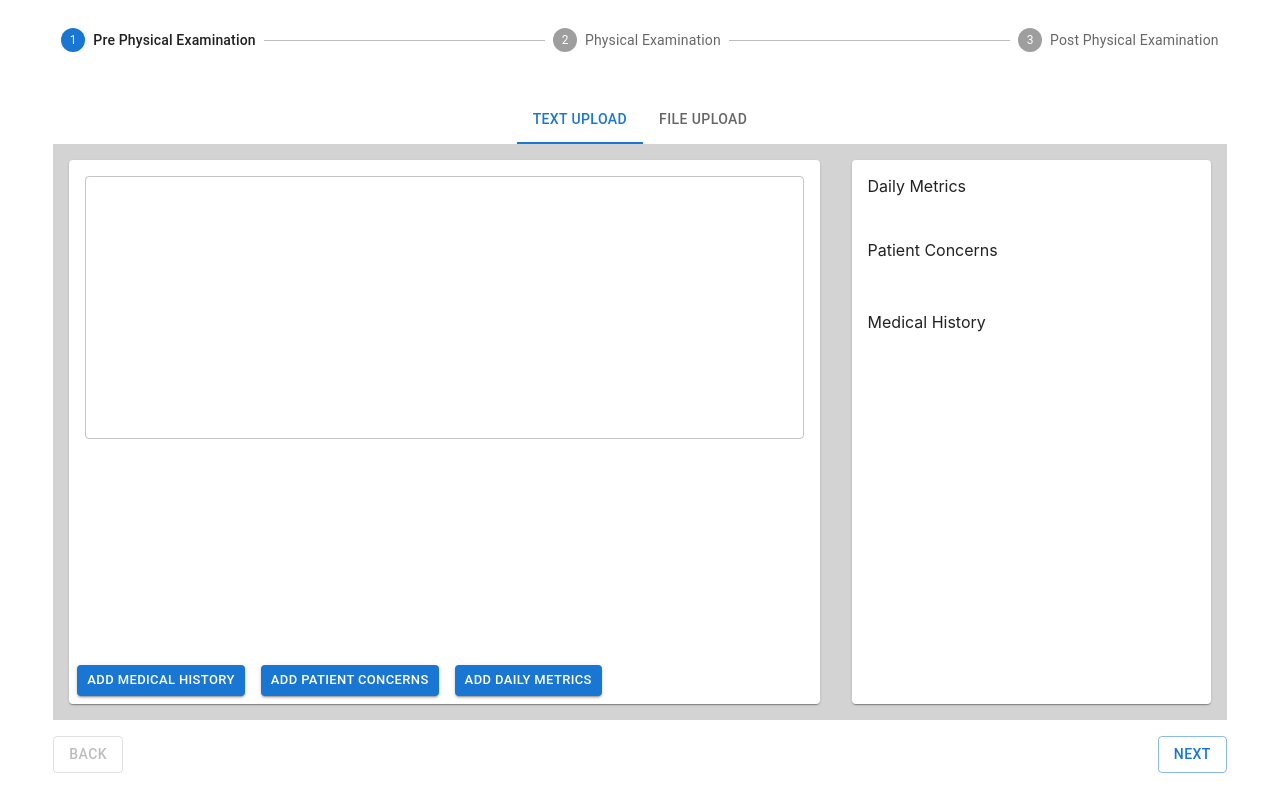
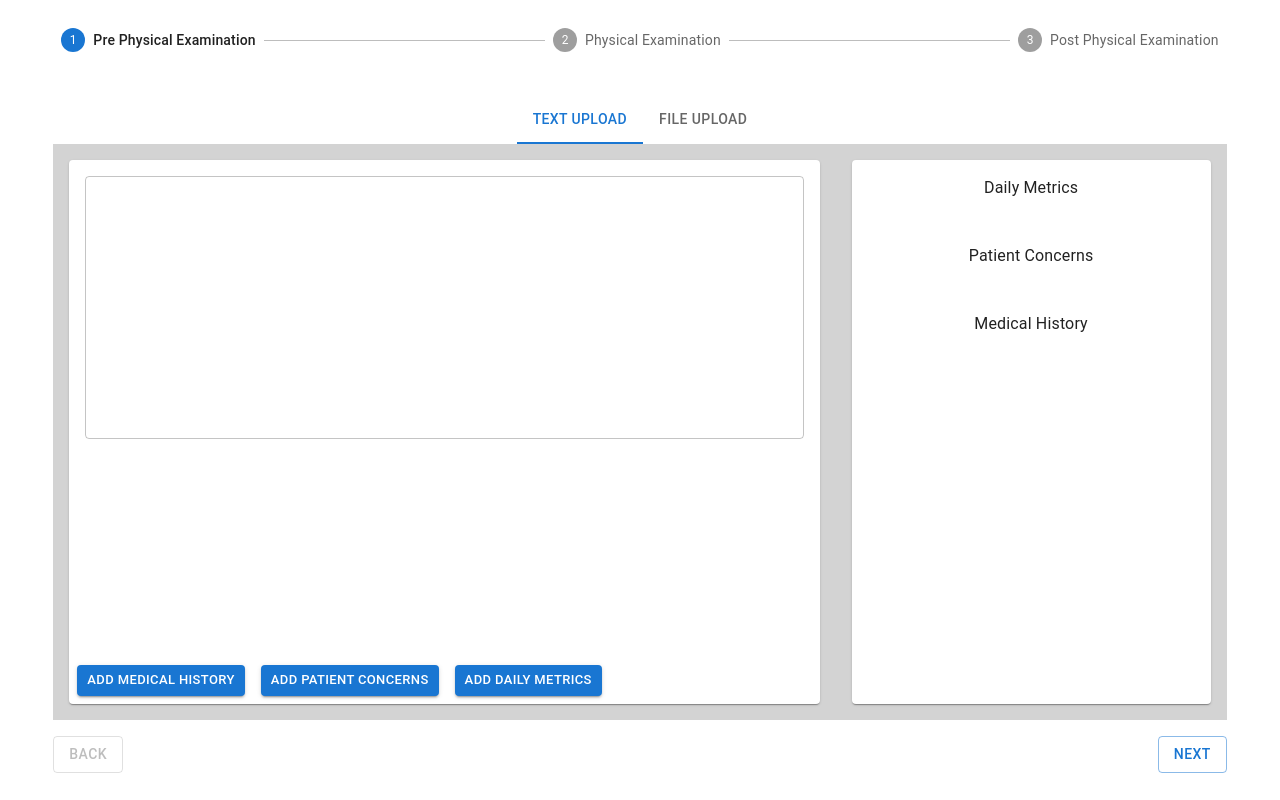
Before and after one commit to diboy2/vpe-frontend, a Next.js app: page / in a window 1280 px wide. Built offline with nearby package versions, Linux system fonts and the light colour scheme.

Commit message:
Finished stuff

```diff
--- a/components/pre-physical-exam/ImageMedia.jsx
+++ b/components/pre-physical-exam/ImageMedia.jsx
@@ -1,5 +1,6 @@
 import * as React from 'react';
 import Card from '@mui/material/Card';
+import CardActionArea from '@mui/material/CardActionArea';
 import CardContent from '@mui/material/CardContent';
 import CardActions from '@mui/material/CardActions';
 import CardMedia from '@mui/material/CardMedia';
@@ -9,6 +10,7 @@ import Stack from '@mui/material/Stack';
 const ImageMedia = ({ onFileUpload }) =>  {
   const [fileUrl, setFileUrl] = React.useState("https://i.imgur.com/uXlCmgT.gif");
   const [file, setFile] = React.useState();
+  const fileInputRef= React.useRef();
   const onChange = (event) => {
     const testFile = event.target.files[0];
     setFile(testFile);
@@ -20,14 +22,16 @@ const ImageMedia = ({ onFileUpload }) =>  {
 
   return (
     <Card height="100%"  sx={{ flex: 1, display: "flex", flexDirection: "column", width:"100%"}} >
-      <input className="uploadFileButton" type="file" onChange={onChange}/>
-      <CardContent>
+      <input className="uploadFileButton" ref={fileInputRef} type="file" onChange={onChange} hidden/>
+      <CardActionArea onClick={()=>fileInputRef.current.click()}>
         <CardMedia
           component="img"
           alt="green iguana"
+          height="300px"
           src={fileUrl}
+          sx={{ padding: "16px", width: "100%"}}
         />
-      </CardContent>
+      </CardActionArea>
 
       <CardActions>
         <Stack spacing={2} direction="row-reverse">
--- a/components/pre-physical-exam/TextUpload.jsx
+++ b/components/pre-physical-exam/TextUpload.jsx
@@ -11,6 +11,7 @@ import CardContent from "@mui/material/CardContent";
 import CardActions from "@mui/material/CardActions";
 import Icon from "@mui/material/Icon";
 import TextField from '@mui/material/TextField';
+import Typography from '@mui/material/Typography';
 import { useVPEContext } from "../../context/VPEContext";
 
 const TextUpload = () => {
@@ -113,7 +114,9 @@ const TextUpload = () => {
                         <FormControl fullWidth={true}>
                             <Grid container >
                                 <Grid item xs={12}  >
-                                    Daily Metrics
+                                    <Typography align="center">
+                                        Daily Metrics
+                                    </Typography>
                                     <List>
                                         {
                                             dailyMetrics.length == 0
@@ -132,7 +135,9 @@ const TextUpload = () => {
                                     </List>
                                 </Grid>
                                 <Grid item xs={12} >
-                                    Patient Concerns
+                                    <Typography align="center">
+                                        Patient Concerns
+                                    </Typography>
                                     <List>
                                         {
                                             patientConcerns.length == 0
@@ -151,7 +156,10 @@ const TextUpload = () => {
                                     </List>
                                 </Grid>
                                 <Grid item xs={12} >
-                                    Medical History
+                                    <Typography align="center">
+                                        Medical History
+                                    </Typography>
+                                    <List>
                                     {
                                             medicalHistory.length == 0
                                             ? <Icon />
@@ -166,7 +174,7 @@ const TextUpload = () => {
                                                 );
                                             })
                                         }
-
+                                    </List>
                                 </Grid>
                             </Grid>
                         </FormControl>
```
